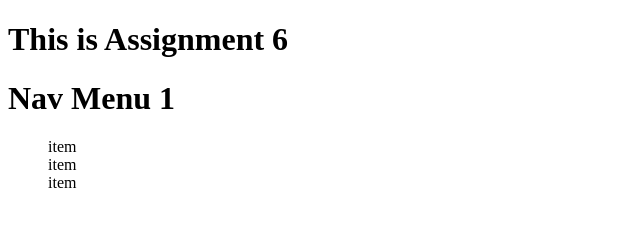
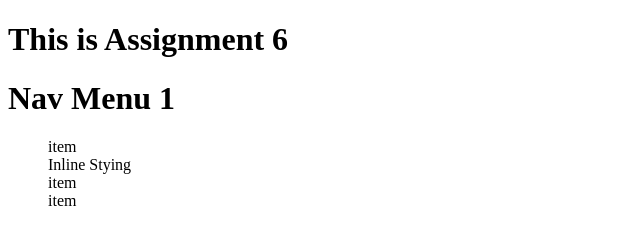
Before and after one commit to LeoWill25/portfolio, a plain HTML site: page Assignment6/assignment.html in a window 1280 px wide. Shown: the whole page, without its empty margins (0-640 px from the left). Drawn offline with Linux system fonts and the light colour scheme.

Commit message:
started assignment 6

```diff
--- a/Assignment6/assignment.html
+++ b/Assignment6/assignment.html
@@ -12,7 +12,7 @@
 
     <ul style="list-style-type:none;color:723D46"
       <li>item</li>
-      <li style="background-color:FFE1A8"</li>
+      <li style="background-color:FFE1A8">Inline Stying</li>
       <li>item</li>
       <li>item</li>
     </ul
```
